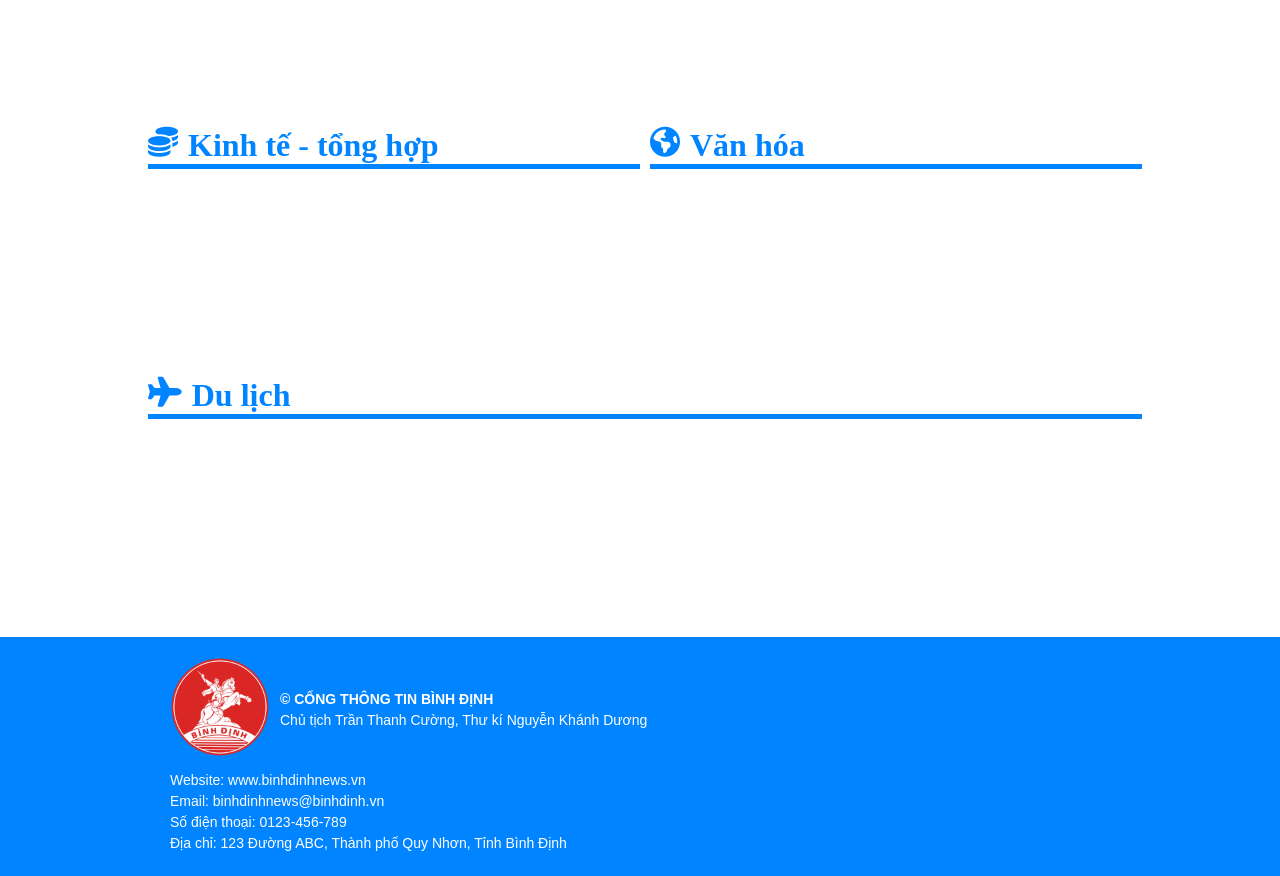
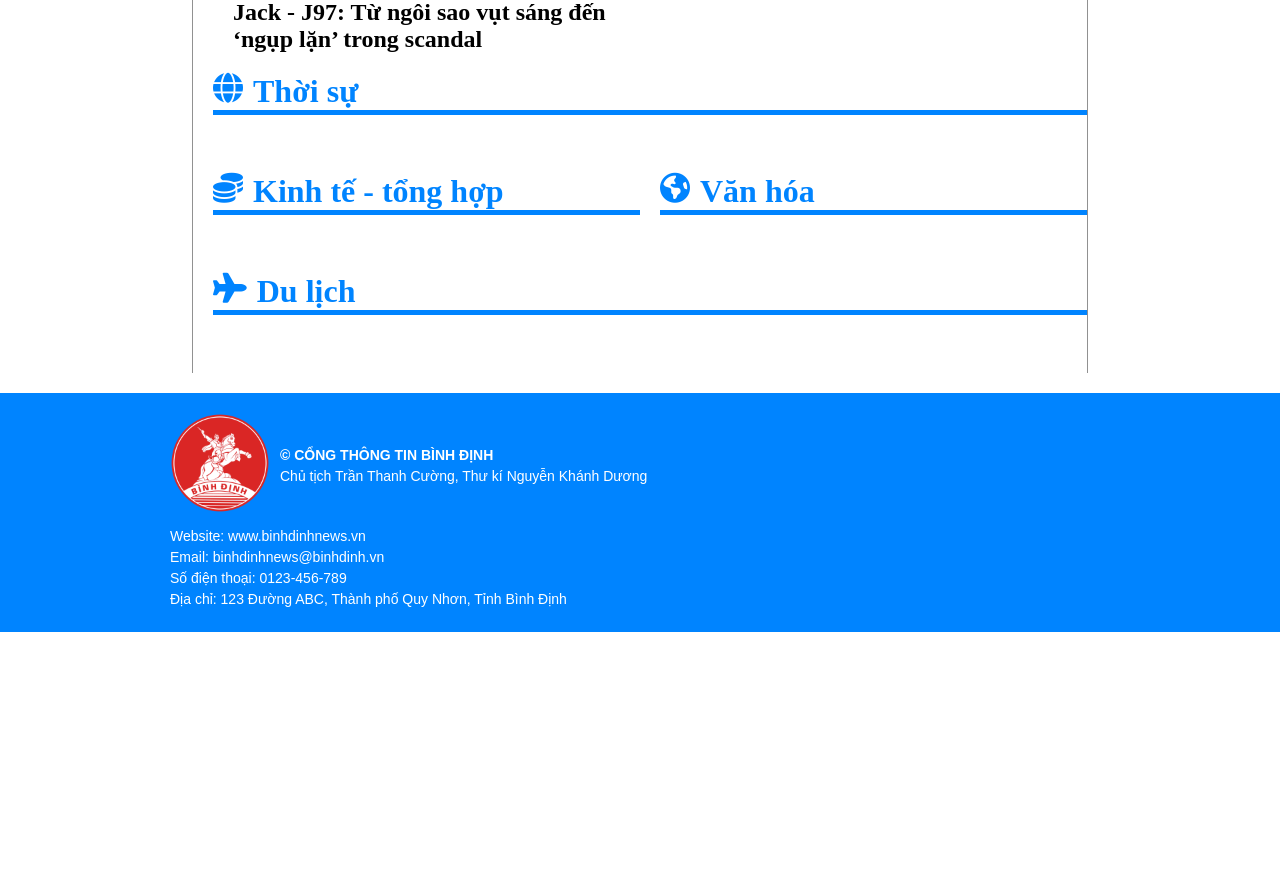
Before and after one commit to YangKlee/BinhDinhNews, a PHP site: page / in a window 1280 px wide. Shown: the part 561-1437 px from the top of the page. After the commit the page ends 1193 px from the top, so only its background shows below. Run offline with PHP 8.4, Linux system fonts and the light colour scheme; some libraries are stand-ins or nearby versions.

Commit message:
thien ly oi

```diff
--- /dev/null
+++ b/app/controllers/viewArticle.php
@@ -0,0 +1,4 @@
+<?php
+    $id_art = $_GET['articleID'] ?? "404 not found";
+    include("./app/data/article/${id_art}/article.php");
+?>
--- a/app/views/home-page.php
+++ b/app/views/home-page.php
@@ -6,7 +6,7 @@
 	<link rel="stylesheet" href="./css/footer-style.css">
 	<link rel="stylesheet" href="./css/header-style.css">
     <script src="https://kit.fontawesome.com/8f5e4d2946.js" crossorigin="anonymous"></script>
-
+    <script src="./scripts/homePage.js"></script>
     <title>Trang chủ</title>
 </head>
 <?php
@@ -18,34 +18,38 @@
         <div class="container__content">
             <div class="homepage-content hot-news">
                 <i class="fa-solid fa-star"></i>
-                <h1>Tin nóng</h1>
+                <h1 class="type-title">Tin nóng</h1>
                 <hr>
+                <article class="hot-article" onclick="showArticle('1702')">
+                    <img src="https://cdn2.tuoitre.vn/zoom/480_300/471584752817336320/2025/1/20/edit-46980599211551147528521984309402575554985839n-1733889662255711833361-13-0-435-675-crop-17373780204891431921172.jpeg" alt="">
+                    <h1>Jack - J97: Từ ngôi sao vụt sáng đến ‘ngụp lặn’ trong scandal</h1>
+                </article>
             </div>
             <div class="homepage-content current-news">
                 <i class="fa-solid fa-square-rss"></i>
-                <h1>Tin mới</h1>
+                <h1 class="type-title" >Tin mới</h1>
                 <hr>
             </div>
             <div class="homepage-content thoi-su">
                 <i class="fa-solid fa-globe"></i>
-                <h1>Thời sự<h1>
+                <h1 class="type-title" >Thời sự<h1>
                 <hr>
             </div>
             <div class="homepage-content kinh-te">
                 <i class="fa-solid fa-coins"></i>
-                <h1>Kinh tế - tổng hợp<h1>
+                <h1 class="type-title" >Kinh tế - tổng hợp<h1>
                 <hr>
             </div>
 
 
             <div class="homepage-content van-hoa">
                 <i class="fa-solid fa-earth-americas"></i>
-                <h1>Văn hóa<h1>
+                <h1 class="type-title" >Văn hóa<h1>
                 <hr>
             </div>
             <div class="homepage-content du-lich">
                 <i class="fa-solid fa-plane"></i>
-                <h1>Du lịch<h1>
+                <h1 class="type-title">Du lịch<h1>
                 <hr>
             </div>
 
--- a/app/views/partials/header.php
+++ b/app/views/partials/header.php
@@ -12,6 +12,17 @@
                 <button id="btn-login">Đăng nhập</button>
                 <button id="btn-res">Đăng ký</button>
             </div>
+            <div class="header header-Logined-Info">
+
+                <div class="user-label">
+                        <b id="user-label name">User name label</b>
+                        <i id = "user-label role">Role label</i>
+                </div>
+                <div class="user-profile">
+                    <img id="user-profile-img" src="../app/data/user_profile_img/shikanoko.jpg" alt="">
+                    <button id="btn-logout">Đăng xuất</button>
+                </div>
+            </div>
             <div class="header userinfo-phone">
                 <button><img src="./images/user.png" alt=""></button>
                 <div class="user-phone-menu">
@@ -21,10 +32,11 @@
                     </ul>
                 </div>
             </div>
+
         </header>
         <nav class="nav nav--pc">
             <ul>
-                <li><a href="#">Trang chủ</a></li>
+                <li><a href="../public/index.php">Trang chủ</a></li>
                 <li><a href="#">Tin nóng</a></li>
                 <li><a href="#">Mới nhất</a></li>
                 <li><a href="#">Thời sự</a></li>
--- /dev/null
+++ b/public/article.php
@@ -0,0 +1,3 @@
+<?php
+    include("../app/views/article-page.php");
+?>
--- a/public/css/HomePage-style.css
+++ b/public/css/HomePage-style.css
@@ -1,16 +1,27 @@
 :root{
     --main_color: rgb(0, 132, 255);
 }
+.homepage-content .hot-article{
+    margin:20px 20px;
+}
+.homepage-content .hot-article img{
+    width: auto;
+}
+.homepage-content .hot-article:hover{
+    color: red;
+}
 .homepage.homepage-container{
-    padding: 10px 10%;
+    margin: 20px 15%;
+    border-left: 1px solid rgba(0, 0, 0, 0.432);
+    border-right: 1px solid  rgba(0, 0, 0, 0.432);
 }
 .homepage .container__content{
     padding: 0px 20px;
 }.homepage .container__content{
     display: grid;
     grid-template-columns: 50% 50%;
-    grid-template-rows: 250px 250px 250px 250px;
-    column-gap: 10px;
+    grid-template-rows: auto 100px 100px 100px;
+    column-gap: 20px;
 }
 .homepage-content.thoi-su{
     grid-column-start: 1;
@@ -21,7 +32,7 @@
     grid-column-start: 1;
     grid-column-end: 3;
 }
-.homepage-content h1{
+.homepage-content .type-title{
     color: var(--main_color);
 }
 .homepage-content hr{
--- a/public/css/footer-style.css
+++ b/public/css/footer-style.css
@@ -1,4 +1,7 @@
 .footer {
+    position: relative;
+    bottom: 0px;
+    width: 100%;
     background-color: rgb(0, 132, 255);
     color: white;
     padding: 20px;
--- a/public/css/header-style.css
+++ b/public/css/header-style.css
@@ -33,6 +33,57 @@
 }
 .header-logo.header-logo__description i{
     font-size: 20px;
+}
+.header.header-userinfo{
+    display: flex;
+}
+.header.header-Logined-Info #user-profile-img{
+    width: 80px;
+    border-radius: 50%;
+}
+.header.header-Logined-Info
+{
+    display: none;
+    justify-content: flex-end;
+    align-items: self-start;
+    gap: 10px;
+}
+.header.header-Logined-Info .user-label{
+     margin-top: 15px;
+}
+.header.header-Logined-Info .user-label > *
+{
+    display: block;
+    color: white;
+
+}
+.header.header-Logined-Info .user-label  b
+{
+    font-size: 25px;
+
+}
+.header.header-Logined-Info .user-label  i
+{
+    font-size: 15px;
+    text-align: right;
+
+}
+.header.header-Logined-Info .user-profile >*
+{
+    display: block;
+    margin-bottom: 10px;
+
+}
+.header.header-Logined-Info .user-profile button{
+    background-color: white;
+    border: none;
+    font-size: 15px;
+    padding: 10px 10px;
+    border-radius: 20px;
+    margin-right: 10px;
+}
+.header.header-Logined-Info span{
+
 }
 .header.header-userinfo button{
     background-color: white;
@@ -102,7 +153,7 @@
     justify-content: space-between;
     align-items: center;
     list-style-type: none;
-    gap: 30px;
+    gap: 0px;
 
 }
 .nav.nav--pc ul li{
@@ -113,7 +164,7 @@
 .nav.nav--pc ul li a{
     text-decoration: none;
     color: white;
-    font-size: 25px;
+    font-size: 20px;
     text-align: center;
     text-transform: uppercase;
     font-weight: bold;
--- /dev/null
+++ b/public/scripts/homePage.js
@@ -0,0 +1,3 @@
+function showArticle(idArt) {
+    window.location.href = `./article.php?id=${idArt}`
+}
```
Also changed, not shown: app/data/article/1702/article.php (added, +13 -0 lines), app/views/article-page.php (added, +25 -0 lines), public/css/article-style.css (added, +16 -0 lines), app/config/database.sql (renamed from app/controllers/database.sql), app/data/user_profile_img/shikanoko.jpg (added).
